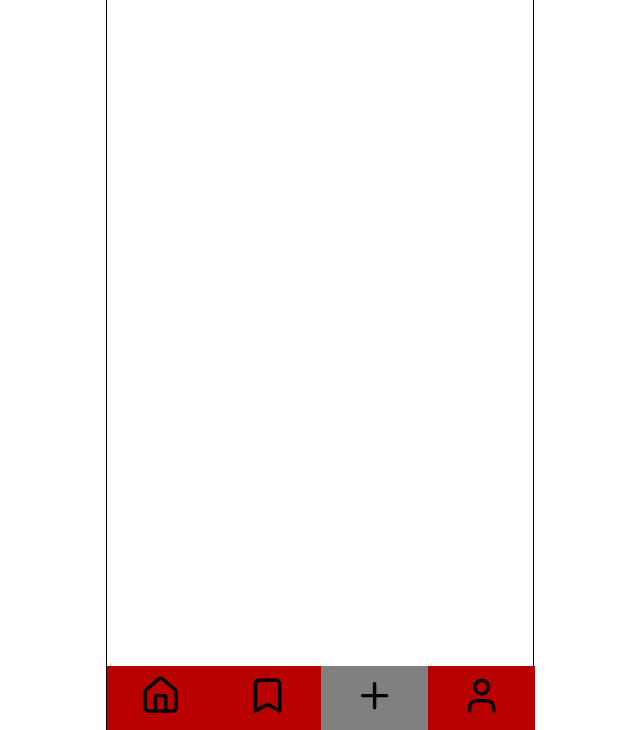
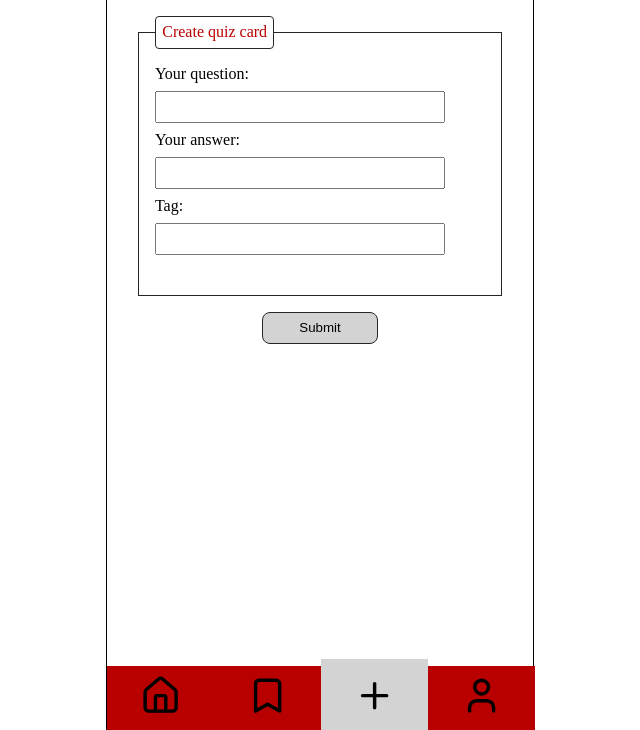
Before and after one commit to VadlamudiGirish/quiz-app, a plain HTML site: page form.html in a window 1280 px wide. Shown: the part 70-800 px from the top of the page, without its empty margins (320-960 px from the left). Drawn offline with Linux system fonts and the light colour scheme.

Commit message:
Implement form html and css

```diff
--- a/components/card.css
+++ b/components/card.css
@@ -31,7 +31,7 @@
 
 .card-tags {
   position: absolute;
-  top: 140px;
+  top: 130px;
   left: 0;
   display: flex;
   flex-direction: row;
@@ -53,18 +53,10 @@
   color: var(--text-color);
 }
 
-.card-button {
-  border-radius: 15%;
-  width: 6rem;
-  height: 2rem;
-  border: 2px;
-  border-color: brown;
-  border-style: groove;
-}
 .bookmark-btn {
   position: absolute;
-  top: -20px;
-  left: 330px;
+  top: -35px;
+  left: 290px;
   background: none;
   border: none;
   cursor: pointer;
--- a/components/footer.css
+++ b/components/footer.css
@@ -7,7 +7,6 @@
   height: 100%;
   display: flex;
   align-items: center; /** Y-axis align **/
-  overflow: hidden;
 }
 
 .footer-link {
--- /dev/null
+++ b/components/form.css
@@ -0,0 +1,60 @@
+.form-section {
+  display: flex;
+  align-items: center;
+  flex-direction: column;
+  margin-top: 10vh;
+  margin-bottom: 10vh;
+  width: 100%;
+  gap: 4vh;
+}
+
+button {
+  width: 30%;
+  height: 4vh;
+  margin-top: 2vh;
+  background-color: var(--background-color);
+  color: var(--text-color);
+  text-decoration: none;
+  border-radius: 8px;
+  border: 1px solid rgb(37, 38, 41);
+}
+
+form {
+  display: flex;
+  align-items: center;
+  flex-direction: column;
+  width: 90%;
+  margin: 5px auto;
+}
+
+fieldset {
+  border: 1px solid rgb(37, 38, 41);
+  display: flex;
+  flex-direction: column;
+  width: 95%;
+  gap: 1vh;
+}
+
+input {
+  width: 80%;
+  height: 4vh;
+  margin-left: 2vh;
+}
+label {
+  margin-left: 2vh;
+}
+
+#tag {
+  margin-bottom: 5vh;
+}
+
+legend {
+  margin-bottom: 2vh;
+  margin-right: 2vh;
+  margin-left: 2vh;
+  background-color: rgb(255, 255, 255);
+  color: var(--color-cherry);
+  padding: 0.4rem;
+  border-radius: 4px;
+  border: 1px solid rgb(37, 38, 41);
+}
--- a/form.html
+++ b/form.html
@@ -9,13 +9,27 @@
     <link rel="icon" href="./public/favicon.ico" type="image/x-icon" />
     <title>Quiz-app</title>
     <link rel="stylesheet" href="./styles.css" />
+    <script defer type="module" src="js/form.js"></script>
   </head>
   <body>
     <header class="main-header">
       <h1 class="header">Quiz App</h1>
     </header>
     <main class="main-content">
-      <section class="card-section"></section>
+      <section class="form-section">
+        <form>
+          <fieldset>
+            <legend>Create quiz card</legend>
+            <label for="question">Your question:</label>
+            <input type="text" name="question" id="question" />
+            <label for="answer">Your answer:</label>
+            <input type="text" name="answer" id="answer" />
+            <label for="tag">Tag:</label>
+            <input type="text" name="tag" id="tag" />
+          </fieldset>
+          <button type="submit">Submit</button>
+        </form>
+      </section>
     </main>
     <footer class="main-footer">
       <nav class="footer-nav">
--- a/js/card.js
+++ b/js/card.js
@@ -39,7 +39,7 @@ export function createCard(bookmarked, question, answer, buttonText, cardTag) {
   <div class="card-elements">
     <div class="card-question">${question}</div>
     <div hidden class="card-answer" js-data="answer">${answer}</div>
-    <button class="card-button" js-data="card-button">${buttonText}</button>
+    <button  js-data="card-button">${buttonText}</button>
     <div class="card-tags">
       <div class="card-tag">${cardTag}</div>
     </div>
--- a/styles.css
+++ b/styles.css
@@ -1,6 +1,7 @@
 @import "./components/header.css";
 @import "./components/footer.css";
 @import "./components/card.css";
+@import "./components/form.css";
 
 * {
   margin: 0;
@@ -11,7 +12,7 @@
 :root {
   --max-width: 428px;
   --color-cherry: rgb(185, 0, 0);
-  --background-colcor: gray;
+  --background-color: lightgray;
   --text-color: black;
 }
 
@@ -36,17 +37,17 @@ body {
 }
 
 .--home {
-  background-color: var(--background-colcor);
+  background-color: var(--background-color);
 }
 .--bookmark {
-  background-color: var(--background-colcor);
+  background-color: var(--background-color);
 }
 .--profile {
-  background-color: var(--background-colcor);
+  background-color: var(--background-color);
 }
 
 .--form {
-  background-color: var(--background-colcor);
+  background-color: var(--background-color);
 }
 
 .card-bookmark {
@@ -70,7 +71,7 @@ body {
 /* Ensure footer SVGs scale appropriately */
 .footer-link svg {
   width: 55%; /* adjust as needed */
-  height: auto;
+  height: 100%;
   max-width: 100%;
   max-height: 100%;
 }
```
Also changed, not shown: js/form.js (added).
